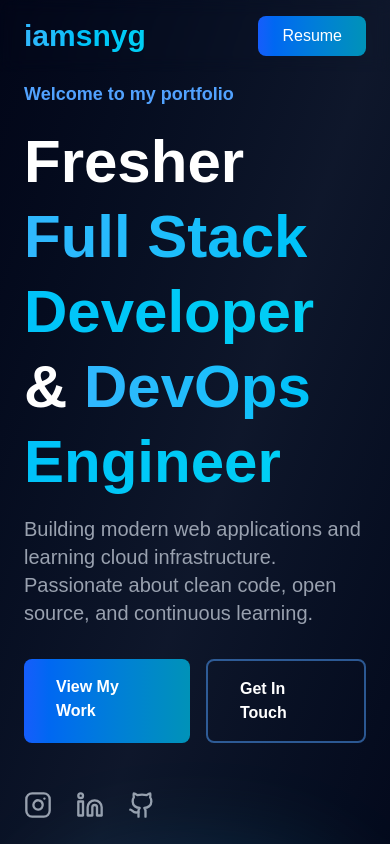
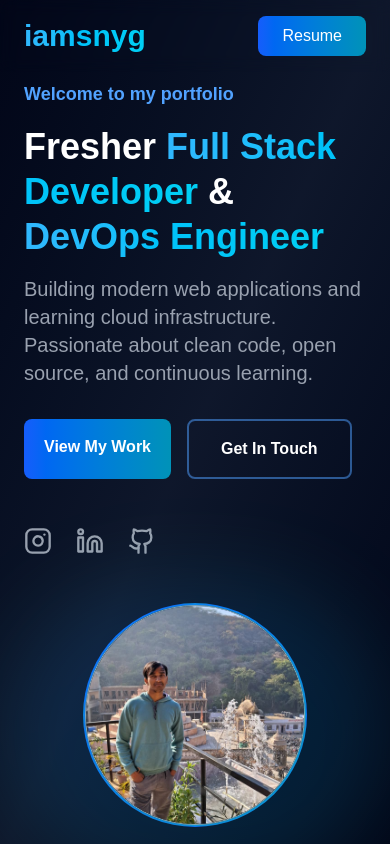
Before and after one commit to iamsnyg/portfolio, a Next.js app: page / in a window 390 px wide. Shown: the top 844 px of the page. Built offline with nearby package versions, Linux system fonts and the light colour scheme.

Commit message:
feat: Update portfolio links and improve heading responsiveness

```diff
--- a/src/app/page.js
+++ b/src/app/page.js
@@ -253,7 +253,7 @@ export default function Home() {
             <div className="space-y-8 animate-slide-left">
               <div className="space-y-4">
                 <p className="text-blue-400 font-semibold text-lg animate-fade-in">Welcome to my portfolio</p>
-                <h1 className="text-6xl md:text-7xl font-bold leading-tight animate-slide-up" style={{animationDelay: '0.1s'}}>
+                <h1 className=" lg:text-7xl md:text-6xl text-4xl font-bold leading-tight animate-slide-up" style={{animationDelay: '0.1s'}}>
                   Fresher <span className="bg-linear-to-r from-blue-400 to-cyan-400 bg-clip-text text-transparent animate-gradient-shift">Full Stack Developer</span> & <span className="bg-linear-to-r from-blue-400 to-cyan-400 bg-clip-text text-transparent animate-gradient-shift">DevOps Engineer</span>
                 </h1>
                 <p className="text-xl text-gray-400 max-w-2xl animate-slide-up" style={{animationDelay: '0.2s'}}>
@@ -261,20 +261,20 @@ export default function Home() {
                 </p>
               </div>
               <div className="flex gap-4 animate-slide-up" style={{animationDelay: '0.3s'}}>
-                <a href="#projects" className="px-8 py-4 bg-linear-to-r from-blue-600 to-cyan-600 text-white rounded-lg font-semibold hover:shadow-xl hover:shadow-blue-500/50 transition transform hover:scale-105 active:scale-95">
+                <a href="#projects" className="px-5 py-4 lg:px-8 lg:text-base sm:text-xs text-base bg-linear-to-r from-blue-600 to-cyan-600 text-white rounded-lg font-semibold hover:shadow-xl hover:shadow-blue-500/50 transition transform hover:scale-105 active:scale-95">
                   View My Work
                 </a>
-                <a href="#contact" className="px-8 py-4 border-2 border-blue-400/50 text-white rounded-lg font-semibold hover:border-blue-400 hover:bg-blue-400/10 transition transform hover:scale-105">
+                <a href="#contact" className="px-8 py-4 lg:text-base sm:text-xs text-base border-2 border-blue-400/50 text-white rounded-lg font-semibold hover:border-blue-400 hover:bg-blue-400/10 transition transform hover:scale-105">
                   Get In Touch
                 </a>
               </div>
               <div className="flex gap-6 pt-4 animate-slide-up" style={{animationDelay: '0.4s'}}>
                 {[
-                  { Icon: Instagram, href: '' },
+                  { Icon: Instagram, href: 'https://www.instagram.com/iamsnyg/' },
                   { Icon: Linkedin, href: 'https://www.linkedin.com/in/sunny-gupta-5691ab249/' },
-                  { Icon: Github, href: '#' }
-                ].map(({ Icon }, idx) => (
-                  <a key={idx} href="#" className="text-gray-400 hover:text-blue-400 transition transform hover:scale-125 hover:-translate-y-1">
+                  { Icon: Github, href: 'https://github.com/iamsnyg' }
+                ].map(({ Icon, href }, idx) => (
+                  <a key={idx} href={href} target="_blank" rel="noopener noreferrer"className="text-gray-400 hover:text-blue-400 transition transform hover:scale-125 hover:-translate-y-1">
                     <Icon size={28} />
                   </a>
                 ))}
@@ -655,7 +655,7 @@ export default function Home() {
                   { Icon: Linkedin, label: 'LinkedIn', value: 'www.linkedin.com/in/sunny-gupta-5691ab249', href: "https://www.linkedin.com/in/sunny-gupta-5691ab249/" },
                   { Icon: Github, label: 'GitHub', value: 'iamsnyg', href: 'https://github.com/iamsnyg' },
                   // { Icon: Twitter, label: 'Twitter', value: '@suraj_dev', href: '#' },
-                  { Icon: Instagram, label: 'Instagram', value: '@iamsnyg', href: '#' },
+                  { Icon: Instagram, label: 'Instagram', value: '@iamsnyg', href: 'https://www.instagram.com/iamsnyg/' },
                 ].map((contact, idx) => (
                   <a
                     key={idx}
```
